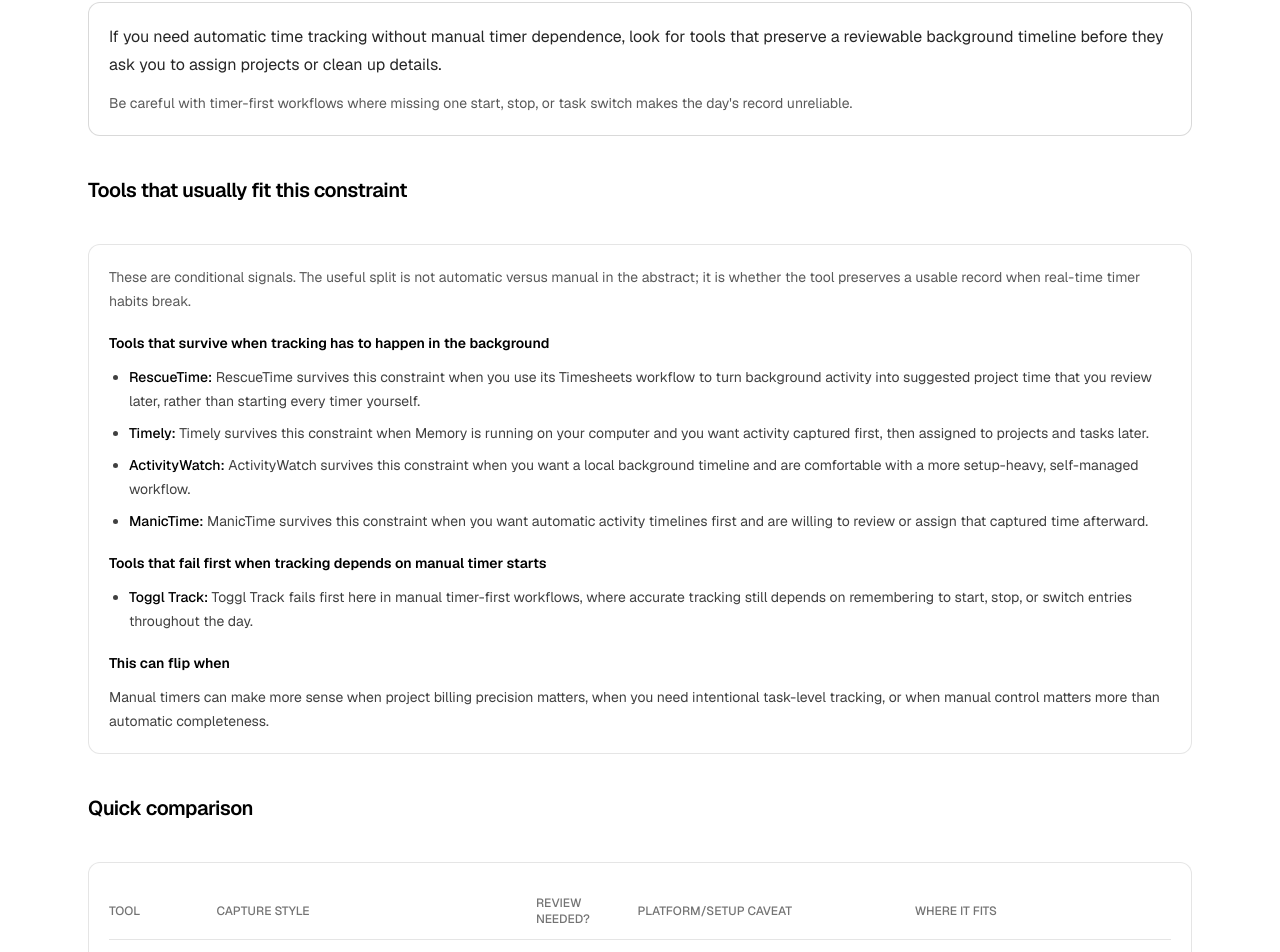
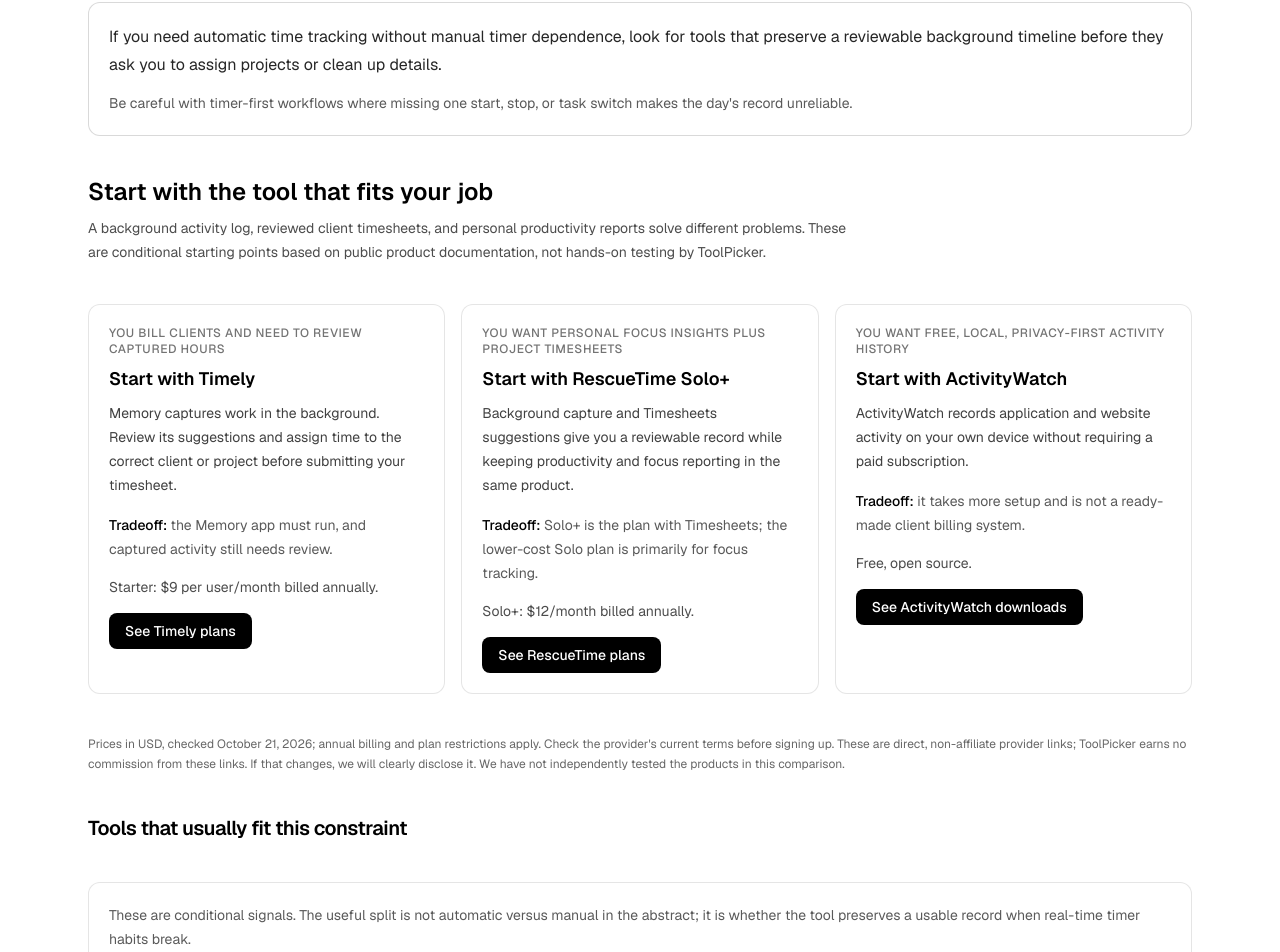
Before and after one commit to cullenmeyers/programmatic-comparisons, a Next.js app: page /time-tracking-tools/without-manual-timers in a window 1280 px wide. Shown: the part 453-1405 px from the top of the page. Built offline with nearby package versions, Linux system fonts and the light colour scheme; no server answers.

Commit message:
feat(toolpicker): add documented buyer paths and direct provider links

```diff
--- a/src/app/time-tracking-tools/without-manual-timers/page.tsx
+++ b/src/app/time-tracking-tools/without-manual-timers/page.tsx
@@ -223,6 +223,118 @@ export default function TimeTrackingToolsWithoutManualTimersPage() {
             or task switch makes the day&apos;s record unreliable.
           </p>
         </Card>
+      </section>
+
+      <section className="content-stack gap-4" aria-labelledby="buyer-paths-heading">
+        <div className="space-y-2">
+          <h2 id="buyer-paths-heading" className="text-2xl font-semibold text-black">
+            Start with the tool that fits your job
+          </h2>
+          <p className="max-w-3xl text-sm leading-6 text-black/70">
+            A background activity log, reviewed client timesheets, and personal
+            productivity reports solve different problems. These are conditional
+            starting points based on public product documentation, not hands-on
+            testing by ToolPicker.
+          </p>
+        </div>
+
+        <div className="grid gap-4 lg:grid-cols-3">
+          <Card className="space-y-4">
+            <div className="space-y-2">
+              <p className="text-xs font-medium uppercase tracking-wider text-black/55">
+                You bill clients and need to review captured hours
+              </p>
+              <h3 className="text-lg font-semibold text-black">Start with Timely</h3>
+              <p className="text-sm leading-6 text-black/75">
+                Memory captures work in the background. Review its suggestions and
+                assign time to the correct client or project before submitting
+                your timesheet.
+              </p>
+            </div>
+            <p className="text-sm leading-6 text-black/65">
+              <span className="font-medium text-black">Tradeoff:</span> the Memory
+              app must run, and captured activity still needs review.
+            </p>
+            <p className="text-sm text-black/70">
+              Starter: $9 per user/month billed annually.
+            </p>
+            <a
+              href="https://www.timely.com/pricing/"
+              target="_blank"
+              rel="noopener noreferrer"
+              className="inline-flex rounded-lg bg-black px-4 py-2 text-sm font-medium text-white hover:bg-black/80"
+            >
+              See Timely plans
+            </a>
+          </Card>
+
+          <Card className="space-y-4">
+            <div className="space-y-2">
+              <p className="text-xs font-medium uppercase tracking-wider text-black/55">
+                You want personal focus insights plus project timesheets
+              </p>
+              <h3 className="text-lg font-semibold text-black">Start with RescueTime Solo+</h3>
+              <p className="text-sm leading-6 text-black/75">
+                Background capture and Timesheets suggestions give you a
+                reviewable record while keeping productivity and focus
+                reporting in the same product.
+              </p>
+            </div>
+            <p className="text-sm leading-6 text-black/65">
+              <span className="font-medium text-black">Tradeoff:</span> Solo+
+              is the plan with Timesheets; the lower-cost Solo plan is
+              primarily for focus tracking.
+            </p>
+            <p className="text-sm text-black/70">
+              Solo+: $12/month billed annually.
+            </p>
+            <a
+              href="https://www.rescuetime.com/pricing"
+              target="_blank"
+              rel="noopener noreferrer"
+              className="inline-flex rounded-lg bg-black px-4 py-2 text-sm font-medium text-white hover:bg-black/80"
+            >
+              See RescueTime plans
+            </a>
+          </Card>
+
+          <Card className="space-y-4">
+            <div className="space-y-2">
+              <p className="text-xs font-medium uppercase tracking-wider text-black/55">
+                You want free, local, privacy-first activity history
+              </p>
+              <h3 className="text-lg font-semibold text-black">Start with ActivityWatch</h3>
+              <p className="text-sm leading-6 text-black/75">
+                ActivityWatch records application and website activity on
+                your own device without requiring a paid subscription.
+              </p>
+            </div>
+            <p className="text-sm leading-6 text-black/65">
+              <span className="font-medium text-black">Tradeoff:</span> it
+              takes more setup and is not a ready-made client billing system.
+            </p>
+            <p className="text-sm text-black/70">
+              Free, open source.
+            </p>
+            <a
+              href="https://activitywatch.net/downloads/"
+              target="_blank"
+              rel="noopener noreferrer"
+              className="inline-flex rounded-lg bg-black px-4 py-2 text-sm font-medium text-white hover:bg-black/80"
+            >
+              See ActivityWatch downloads
+            </a>
+          </Card>
+        </div>
+
+        <p className="text-xs leading-5 text-black/60">
+          Prices in USD, checked October 21, 2026; annual billing and plan
+          restrictions apply. Check the provider's current terms before
+          signing up. These are direct, non-affiliate provider links;
+          ToolPicker earns no commission from these links. If that changes,
+          we will clearly disclose it. We have not independently tested the
+          products in this comparison.
+        </p>
       </section>
 
       <section className="content-stack gap-4">
```
